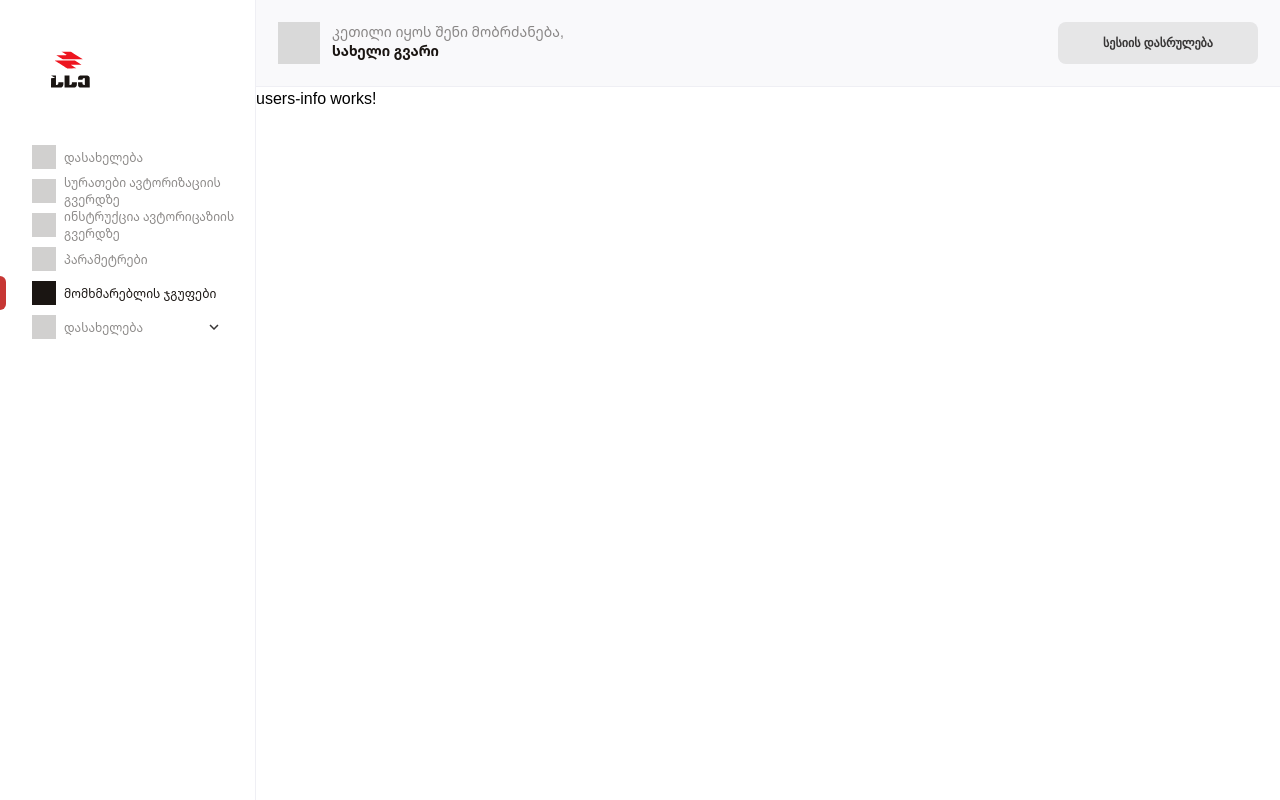
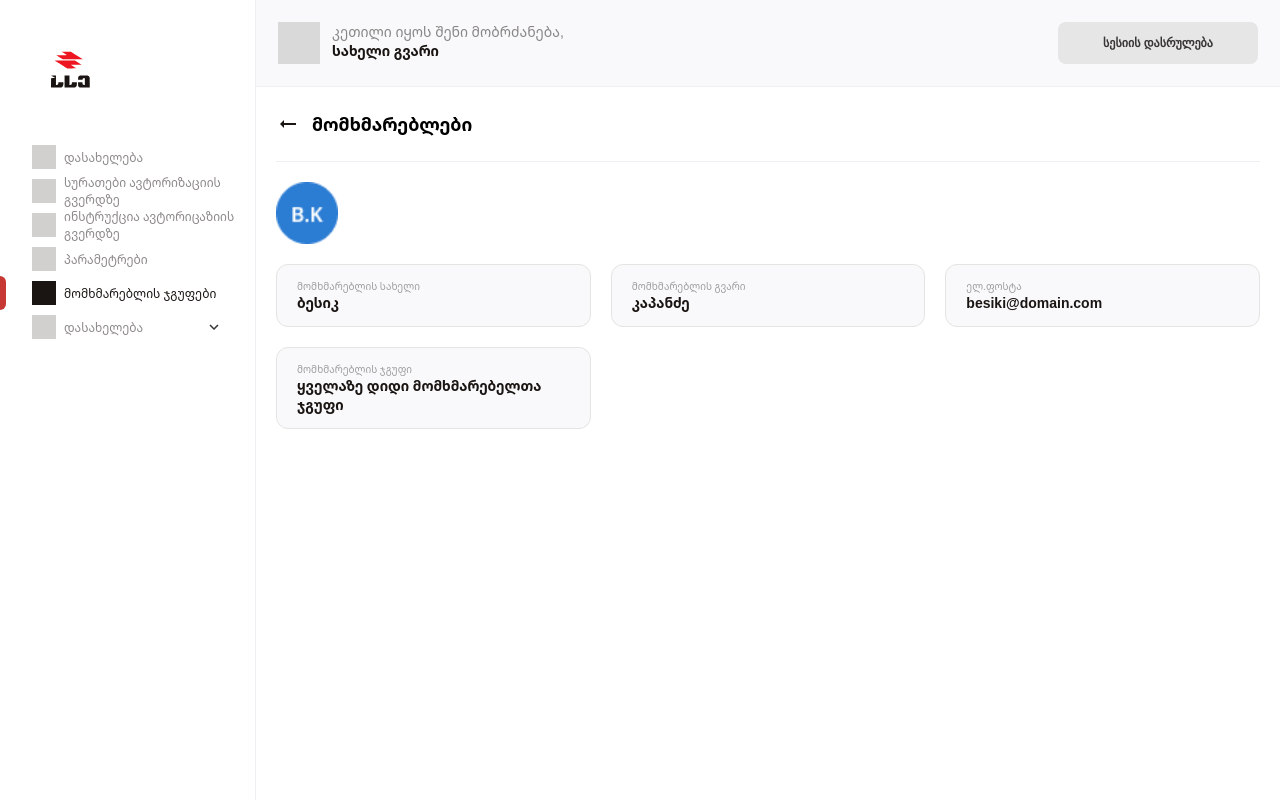
Before and after one commit to LukaTsanavaBTU/angular-task, an Angular app: page /users/1 in a window 1280 px wide. Built offline with nearby package versions, Linux system fonts and the light colour scheme.

Commit message:
Add styles for UserInfo component

```diff
--- a/src/app/main-content/users-browser/users-browser.component.css
+++ b/src/app/main-content/users-browser/users-browser.component.css
@@ -66,12 +66,6 @@
     }
 }
 
-.line {
-    background-color: #EFEFF4;
-    width: 100%;
-    height: 1px;
-}
-
 .redact-filter {
     display: flex;
     justify-content: space-between;
--- /dev/null
+++ b/src/app/main-content/users-info/info-div/info-div.component.css
@@ -0,0 +1,19 @@
+:host {
+    display: block;
+    padding: 14px 20px;
+    background-color: #F9F9FB;
+    border: 1px solid #E6E4E2;
+    border-radius: 12px;
+    color: #1A1512;
+}
+
+div:first-child {
+    font-size: 10px;
+    font-weight: 400;
+    opacity: 0.4;
+}
+
+div:last-child {
+    font-size: 14px;
+    font-weight: 600;
+}
--- /dev/null
+++ b/src/app/main-content/users-info/info-div/info-div.component.html
@@ -0,0 +1,2 @@
+<div>{{ label() }}</div>
+<div>{{ text() }}</div>
--- /dev/null
+++ b/src/app/main-content/users-info/info-div/info-div.component.ts
@@ -0,0 +1,12 @@
+import { Component, input } from '@angular/core';
+
+@Component({
+  selector: 'app-info-div',
+  imports: [],
+  templateUrl: './info-div.component.html',
+  styleUrl: './info-div.component.css',
+})
+export class InfoDivComponent {
+  label = input.required<string>();
+  text = input.required<string>();
+}
--- a/src/app/main-content/users-info/users-info.component.css
+++ b/src/app/main-content/users-info/users-info.component.css
@@ -0,0 +1,41 @@
+:host {
+    padding: 0 20px;
+}
+
+.header {
+    padding: 25px 0;
+    display: flex;
+    gap: 12px;
+    h1 {
+        font-weight: 700;
+        font-size: 18px;
+    }
+    button {
+        background-color: transparent;
+        border: none;
+        cursor: pointer;
+        width: 24px;
+        height: 24px;
+        padding: 4px;
+        img {
+            width: 100%;
+            height: 100%;
+        }
+    }
+}
+
+.avatar {
+    padding: 20px 0;
+    width: 62px;
+    height: 62px;
+    img {
+        width: 100%;
+        height: 100%;
+    }
+}
+
+.info {
+    display: grid;
+    grid-template-columns: repeat(3, 1fr);
+    gap: 20px;
+}
--- a/src/app/main-content/users-info/users-info.component.html
+++ b/src/app/main-content/users-info/users-info.component.html
@@ -1 +1,12 @@
-<p>users-info works!</p>
+<div class="header">
+  <button><img src="icons/arrow-left.svg" alt="back"></button>
+  <h1>მომხმარებლები</h1>
+</div>
+<div class="line"></div>
+<div class="avatar"><img src="profile-temp.png" alt="user's avatar"></div>
+<div class="info">
+    <app-info-div label="მომხმარებლის სახელი" text="ბესიკ"/>
+    <app-info-div label="მომხმარებლის გვარი" text="კაპანძე"/>
+    <app-info-div label="ელ.ფოსტა" text="besiki@domain.com"/>
+    <app-info-div label="მომხმარებლის ჯგუფი" text="ყველაზე დიდი მომხმარებელთა ჯგუფი"/>
+</div>
--- a/src/app/main-content/users-info/users-info.component.ts
+++ b/src/app/main-content/users-info/users-info.component.ts
@@ -1,8 +1,9 @@
 import { Component } from '@angular/core';
+import { InfoDivComponent } from "./info-div/info-div.component";
 
 @Component({
   selector: 'app-users-info',
-  imports: [],
+  imports: [InfoDivComponent],
   templateUrl: './users-info.component.html',
   styleUrl: './users-info.component.css'
 })
--- a/src/styles.css
+++ b/src/styles.css
@@ -3,3 +3,9 @@
     padding: 0;
     font-family: "Noto Sans Georgian", sans-serif;
 }
+
+.line {
+    background-color: #EFEFF4;
+    width: 100%;
+    height: 1px;
+}
```
Also changed, not shown: public/icons/arrow-left.svg (added).
